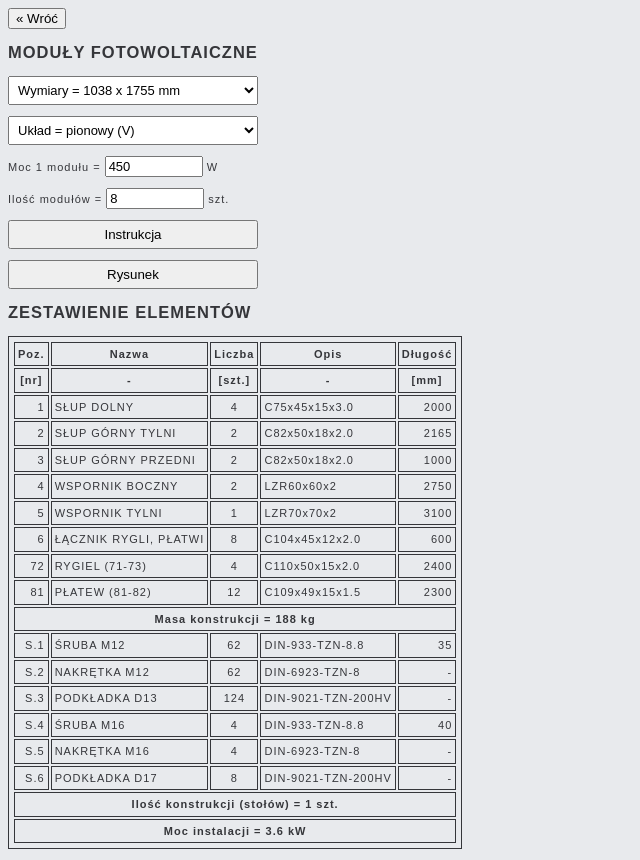
After one commit to pkpkbud/ulamexpv, a Flask app: page /uniwersalna in a window 1280 px wide. The commit adds this page. Shown: the whole page, without its empty margins (0-640 px from the left). Run offline with Flask 2, Linux system fonts and the light colour scheme; some libraries are stand-ins or nearby versions.

```diff
--- a/main.py
+++ b/main.py
@@ -9,15 +9,20 @@ def index():
     return render_template("index.html")
 
 
-@app.route("/_zestawienie")
-def _zestawienie():
+@app.route("/uniwersalna")
+def uniwersalna():
+    return render_template("uniwersalna.html")
+
+
+@app.route("/_uniwersalna")
+def _uniwersalna():
     typ_pv = int(request.args.get("typ_pv"))
     uklad_pv = int(request.args.get("uklad_pv"))
     moc_pv = int(request.args.get("moc_pv"))
     ilosc_pv = int(request.args.get("ilosc_pv"))
     ilosc_kons = ceil(ilosc_pv / 12) if typ_pv == 1 else ceil(ilosc_pv / 8)
     result = (
-        f'<p><form action="/static/Instrukcja.pdf"><input type="submit" value="Instrukcja"></form></p>'
+        f'<p><form action="/static/Uniwersalna.pdf"><input type="submit" value="Instrukcja"></form></p>'
         f'<p><form action="/static/UNI{typ_pv}{uklad_pv}.pdf"><input type="submit" value="Rysunek"></form></p>'
         f"<p><h2>ZESTAWIENIE ELEMENTÓW</h2></p>"
         f"<table>"
@@ -121,5 +126,41 @@ def _zestawienie():
     return jsonify(result=result)
 
 
+@app.route("/jednopodporowa")
+def jednopodporowa():
+    return render_template("jednopodporowa.html")
+
+
+@app.route("/_jednopodporowa")
+def _jednopodporowa():
+    szer_pv = int(request.args.get("szer_pv"))
+    wys_pv = int(request.args.get("wys_pv"))
+    moc_pv = int(request.args.get("moc_pv"))
+    ilosc_pv = int(request.args.get("ilosc_pv"))
+    dlugosc = ceil(ilosc_pv / 2) * (szer_pv + 20) + 60
+    ilosc_ram = max(2, ceil((dlugosc - 1000) / 2000) + 1)
+    if wys_pv == 1:
+        result = (
+            f'<p><form action="/static/Jednopodporowa.pdf"><input type="submit" value="Instrukcja"></form></p>'
+            f"<p><h2>ZESTAWIENIE ELEMENTÓW</h2></p>"
+            f"<table>"
+            f"<tr><th>Poz.<th>Nazwa<th>Liczba<th>Opis<th>Długość"
+            f"<tr><th>[nr]<th>-<th>[szt.]<th>-<th>[mm]"
+            f"<tr><td>1<td>SŁUP<td>{1 * ilosc_ram}<td>C120x40x15x3.0<td>2800"
+            f"<tr><td>2<td>RYGIEL<td>{1 * ilosc_ram}<td>L100x70x25x2.5<td>2800"
+            f"<tr><td>3<td>STĘŻENIE DŁUGIE<td>{1 * ilosc_ram}<td>LZR70x70x2<td>1700"
+            f"<tr><td>4<td>STĘŻENIE KRÓTKIE<td>{1 * ilosc_ram}<td>LZR70x70x2<td>1100"
+            f"<tr><td>5<td>PŁATEW<td>{4 * ceil(dlugosc / 6210)}<td>PV40x40<td>6210"
+            f"<tr><th colspan=6>Masa konstrukcji = {30 * ilosc_ram + 0.8e-3 * 4 * dlugosc:.0f} kg"
+            f"<tr><td>S.1<td>ŚRUBA M12<td>{5 * ilosc_ram}<td>DIN-933-TZN-8.8<td>35"
+            f"<tr><td>S.2<td>NAKRĘTKA M12<td>{5 * ilosc_ram}<td>DIN-6923-TZN-8<td>-"
+            f"<tr><td>S.3<td>PODKŁADKA D13<td>{10 * ilosc_ram}<td>DIN-9021-TZN-200HV<td>-"
+            f"<tr><th colspan=6>Ilość konstrukcji (długość do 20 m) = {ceil(dlugosc / 20000):.0f} szt."
+            f"<tr><th colspan=6>Moc instalacji = {(ilosc_pv * moc_pv) / 1000:.1f} kW"
+            f"</table>"
+        )
+    return jsonify(result=result)
+
+
 if __name__ == "__main__":
     app.run(host="127.0.0.1", port=8080, debug=False)
--- a/static/style.css
+++ b/static/style.css
@@ -5,7 +5,7 @@ html {
     line-height: 1.5;
 }
 
-h2 {
+h1, h2, h3, h4, h5, h6 {
     display: inline;
 }
 
@@ -21,7 +21,8 @@ input[type=number] {
 }
 
 input[type=submit] {
-    width: 200px;
+    width: 250px;
+    padding: 5px;
 }
 
 table, th, td {
--- /dev/null
+++ b/templates/uniwersalna.html
@@ -0,0 +1,57 @@
+<!DOCTYPE html>
+<html>
+<head>
+    <meta name="viewport" content="width=device-width, initial-scale=1.0">
+    <title>UNIWERSALNA</title>
+    <link href="/static/style.css" rel="stylesheet" type="text/css">
+    <link rel="apple-touch-icon" sizes="120x120" href="/static/favicon/apple-touch-icon.png">
+    <link rel="icon" type="image/png" sizes="32x32" href="/static/favicon/favicon-32x32.png">
+    <link rel="icon" type="image/png" sizes="16x16" href="/static/favicon/favicon-16x16.png">
+    <link rel="manifest" href="/static/favicon/site.webmanifest">
+    <link rel="mask-icon" href="/static/favicon/safari-pinned-tab.svg" color="#5bbad5">
+    <link rel="shortcut icon" href="/static/favicon/favicon.ico">
+    <meta name="msapplication-TileColor" content="#da532c">
+    <meta name="msapplication-config" content="/static/favicon/browserconfig.xml">
+    <meta name="theme-color" content="#ffffff">
+    <script src="//ajax.googleapis.com/ajax/libs/jquery/1.9.1/jquery.min.js"></script>
+    <script type="text/javascript">
+        function zestawienie() {
+            $.getJSON("/_uniwersalna", {
+                typ_pv: $('select[name="typ_pv"]').val(),
+                uklad_pv: $('select[name="uklad_pv"]').val(),
+                moc_pv: $('input[name="moc_pv"]').val(),
+                ilosc_pv: $('input[name="ilosc_pv"]').val(),
+            }, function(data) {
+                $("#result").html(data.result);
+            });
+        }
+    </script>
+</head>
+<body>
+    <form>
+        <input type="button" value="« Wróć" onclick="window.location='.';">
+        <p><h2>MODUŁY FOTOWOLTAICZNE</h2></p>
+        <p><select name="typ_pv" title="Wymiary modułów fotowoltaicznych" onchange="zestawienie()">
+            <option value="1">Wymiary = 1038 x 1755 mm</option>
+            <option value="2">Wymiary = 1038 x 2094 mm</option>
+            <option value="3">Wymiary = 1096 x 2384 mm</option>
+            <option value="4">Wymiary = 1133 x 2256 mm</option>
+            <option value="5">Wymiary = 1134 x 2266 mm</option>
+            <option value="6">Wymiary = 1134 x 2278 mm</option>
+            <option value="7">Wymiary = 1134 x 2465 mm</option>
+            <option value="8">Wymiary = 1303 x 2172 mm</option>
+            <option value="9">Wymiary = 1303 x 2384 mm</option>
+        </select></p>
+        <p><select name="uklad_pv" title="Układ modułów na konstrukcji" onchange="zestawienie()">
+            <option value="1">Układ = pionowy (V)</option>
+            <option value="2">Układ = poziomy (H)</option>
+        </select></p>
+        <p>Moc 1 modułu = <input type="number" step="5" name="moc_pv" value="450" min="0"
+            title="Moc pojedycznego modułu" onchange="zestawienie()"> W</p>
+        <p>Ilość modułów = <input type="number" step="1" name="ilosc_pv" value="8" min="0"
+            title="Ilość modułów fotowoltaicznych" onchange="zestawienie()"> szt.</p>
+    </form>
+    <p id="result"></p>
+    <script>zestawienie()</script>
+</body>
+</html>
```
Also changed, not shown: templates/index.html (+6 -37 lines), templates/jednopodporowa.html (added, +49 -0 lines), 3 other files.
